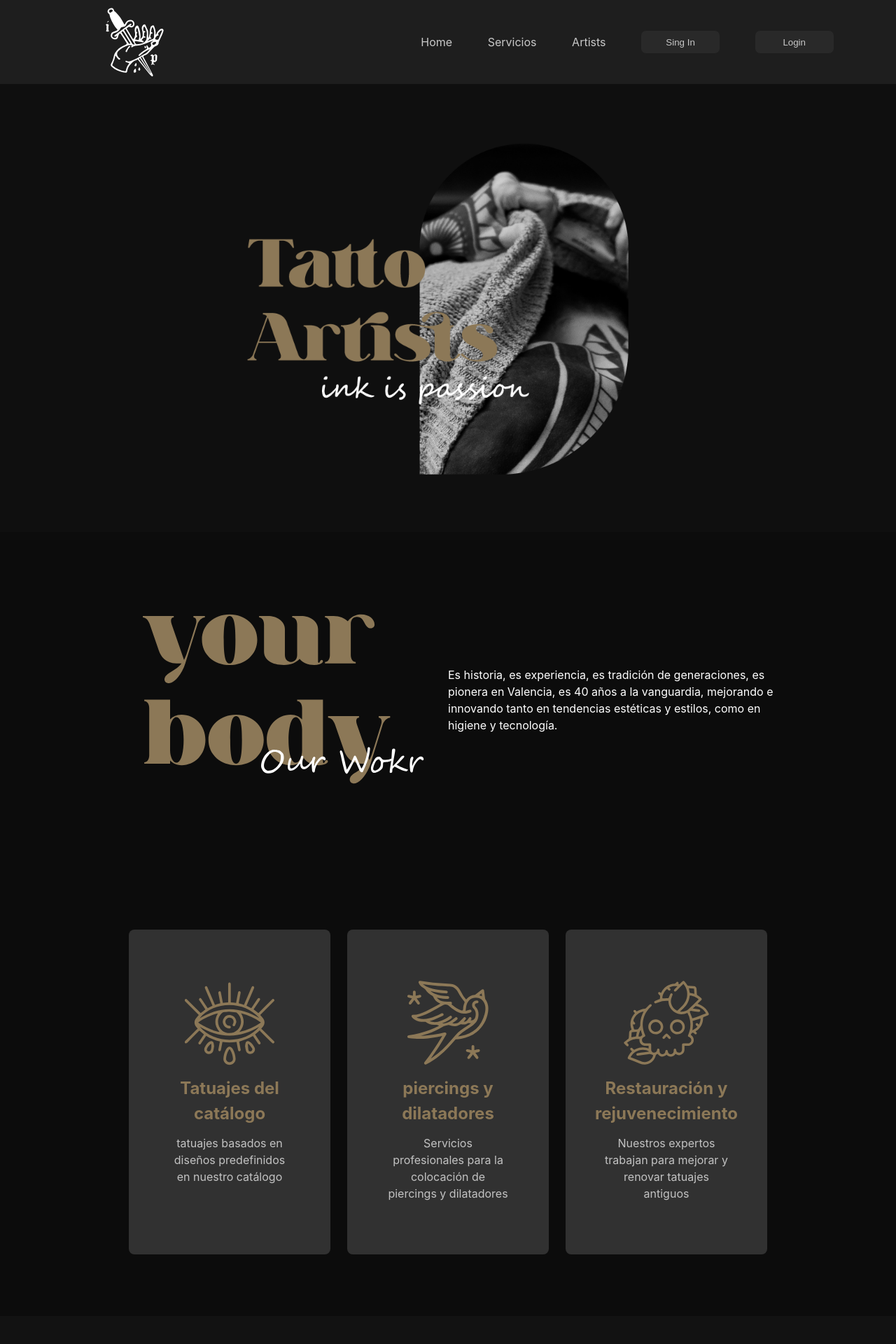
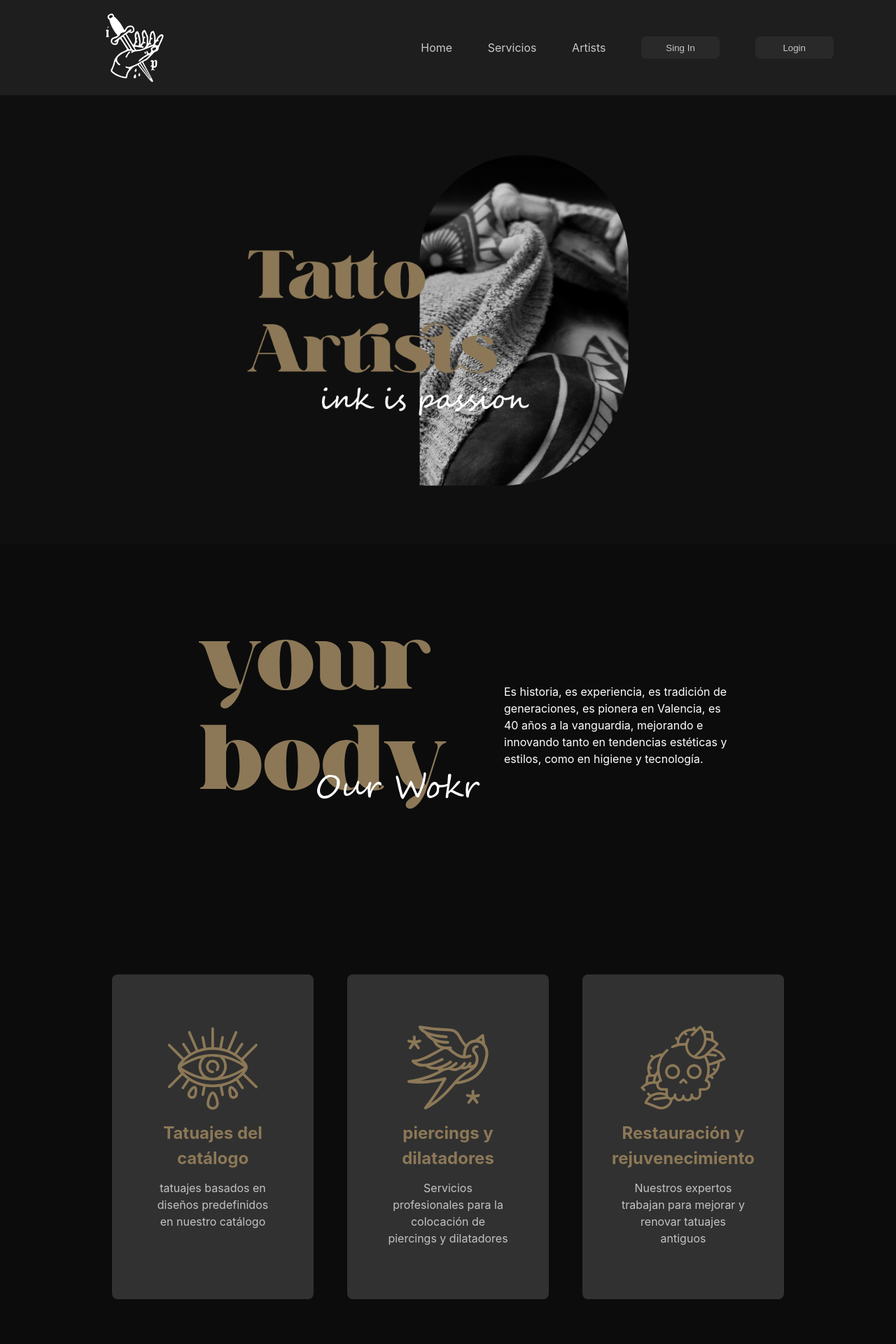
Before and after one commit to AbrahamEsc1911/FSD-FRONTEND-TATTOO-STUDIO, a React (Vite) app: page /home in a window 1280 px wide. Shown: the top 1920 px of the page at 70% size. Built offline with nearby package versions, Linux system fonts and the light colour scheme.

Commit message:
update: addion some specs on css to home view

```diff
--- a/src/components/Header/Header.css
+++ b/src/components/Header/Header.css
@@ -1,5 +1,5 @@
 .header {
-    height: 15vh;
+    height: auto;
     width: 100vw;
 
     background-color: rgb(30, 30, 30);
@@ -11,21 +11,28 @@
 }
 
 #header-section1 {
-    height: 15vh;
+    height: auto;
     width: 30%;
-    background-color: rgb(30, 30, 30);
+
+    padding-top: 0.5rem;
+    padding-bottom: 0.5rem;
+
     display: flex;
     justify-content: center;
     align-items: center;
 }
 
 #header-section2 {
-    height: 15vh;
+    height: auto;
     width: 50%;
     background-color: rgb(30, 30, 30);
     padding-right: 4rem;
 
+    padding-top: 1rem;
+    padding-bottom: 1rem;
+
     display: flex;
+    flex-wrap: wrap;
     flex-direction: row;
     align-items: center;
     justify-content: space-around;
--- a/src/views/Home/Home.css
+++ b/src/views/Home/Home.css
@@ -15,9 +15,13 @@
 
 .home-info-section {
     width: 100vw;
-    height: 60vh;
+    height: auto;
+
+    padding-top: 3rem;
+    padding-bottom: 2rem;
 
     display: flex;
+    flex-wrap: wrap;
     align-items: center;
     justify-content: center;
 
@@ -25,8 +29,11 @@
 }
 
 #info-section-1 {
-    width: 30rem;
-    height: 25rem;
+    width: auto;
+    height: auto;
+
+    padding-top: 2rem;
+    padding-bottom: 2rem;
 
     display: flex;
     align-items: center;
@@ -34,11 +41,14 @@
 }
 
 #info-section-2 {
-    width: 30rem;
-    height: 25rem;
+    width:25%;
+    height: auto;
 
     color: white;
     text-align: left;
+
+    padding-top: 5rem;
+    padding-bottom: 5rem;
 
     display: flex;
     align-items: center;
@@ -51,23 +61,24 @@
 
 .home-services-section {
     width: 100vw;
-    height: 80vh;
+    height: auto;
 
+    padding-top: 7rem;
+    padding-bottom: 7rem;
     display: flex;
     justify-content: space-evenly;
     align-items: center;
-
 
     background-color: #0C0C0C;
 }
 
 .services-card-space {
-    width: 75vw;
-    height: 65vh;
-
-    /* background-color: aquamarine; */
+    width: auto;
+    height: auto;
 
     display: flex;
+    flex-wrap: wrap;
+    gap: 3rem;
     justify-content: space-evenly;
     align-items: center;
 
```
